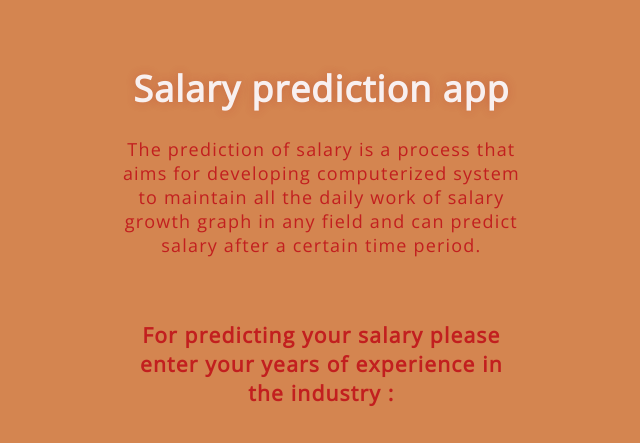
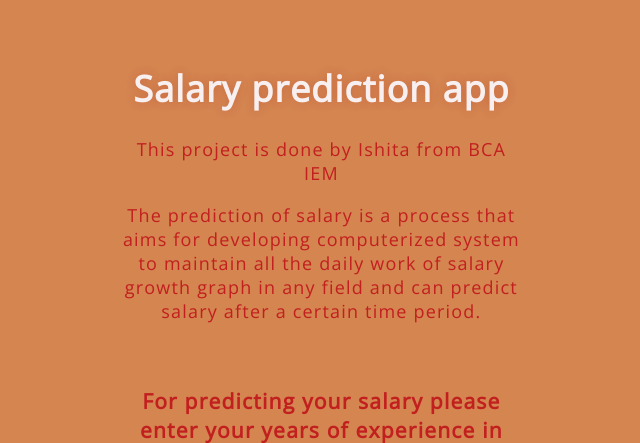
Before and after one commit to ishistarx/SalaryIshita, a Flask app: page / in a window 1280 px wide. Shown: the top 443 px of the page, without its empty margins (365-1005 px from the left). Run offline with Flask 2, Linux system fonts and the light colour scheme; parts of the project's set-up code (start-up, migrations or seed data) failed here and were passed over.

Commit message:
first commit2

```diff
--- a/templates/index.html
+++ b/templates/index.html
@@ -22,6 +22,8 @@
      <h1>
        Salary prediction app
      </h1>
+     <p>
+       This project is done by Ishita from BCA IEM     </p>
      <p>
       The prediction of salary is a process that aims for developing computerized system to maintain all the daily work of salary growth graph in any field and can predict salary after a certain time period.
      </p>
```
